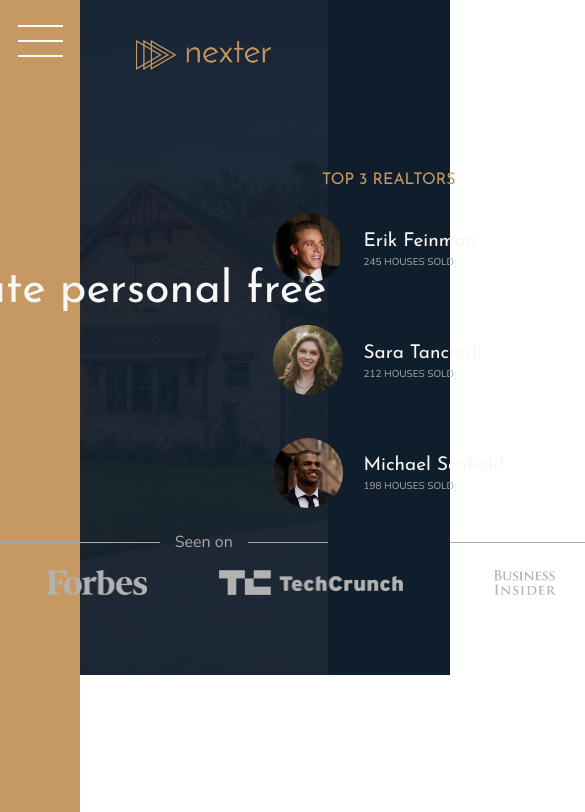
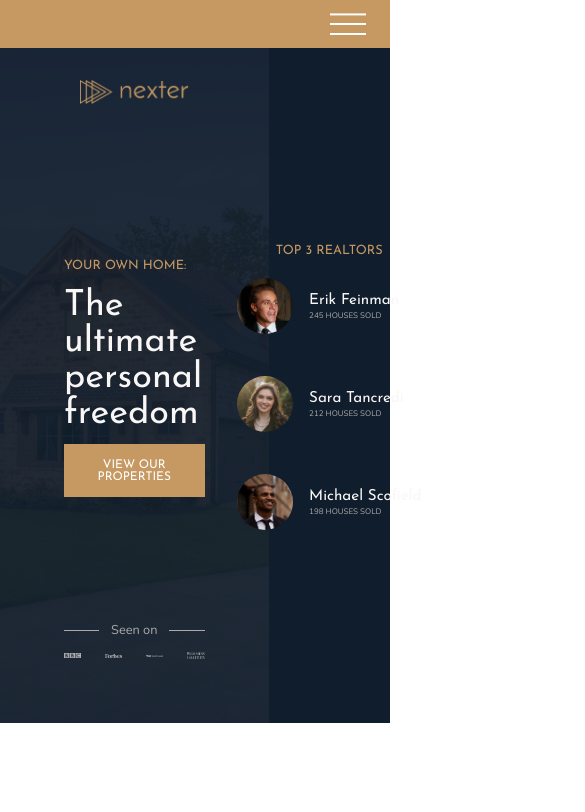
Before and after one commit to loxt/nexter, a website: page index.html in a window 390 px wide. Shown: the top 812 px of the page, 585 px wide, since content can reach past the window. Drawn offline with nearby package versions, Linux system fonts and the light colour scheme.

Commit message:
feat: add media queries 1

```diff
--- a/css/style.css
+++ b/css/style.css
@@ -8,6 +8,9 @@
 html {
   box-sizing: border-box;
   font-size: 62.5%; }
+  @media only screen and (max-width: 75em) {
+    html {
+      font-size: 50%; } }
 
 body {
   font-family: "Nunito", sans-serif;
@@ -19,6 +22,10 @@ body {
   display: grid;
   grid-template-rows: 80vh min-content 40vw repeat(3, min-content);
   grid-template-columns: [sidebar-start] 8rem [sidebar-end full-start] minmax(6rem, 1fr) [center-start] repeat(8, [col-start] minmax(min-content, 14rem) [col-end]) [center-end] minmax(6rem, 1fr) [full-end]; }
+  @media only screen and (max-width: 62.5em) {
+    .container {
+      grid-template-rows: 6rem 80vh min-content 40vw repeat(3, min-content);
+      grid-template-columns: [full-start] minmax(6rem, 1fr) [center-start] repeat(8, [col-start] minmax(min-content, 14rem) [col-end]) [center-end] minmax(6rem, 1fr) [full-end]; } }
 
 .heading-1, .heading-2, .heading-3, .heading-4 {
   font-family: "Josefin Sans", sans-serif;
@@ -86,6 +93,12 @@ body {
   grid-row: 1 / -1;
   display: flex;
   justify-content: center; }
+  @media only screen and (max-width: 62.5em) {
+    .sidebar {
+      grid-column: 1 / -1;
+      grid-row: 1 / 2;
+      justify-content: flex-end;
+      align-items: center; } }
 
 .nav-btn {
   border: none;
@@ -104,6 +117,14 @@ body {
     transform: translateY(-1.5rem); }
   .nav-btn::after {
     transform: translateY(1.3rem); }
+  @media only screen and (max-width: 62.5em) {
+    .nav-btn {
+      margin-top: 0;
+      margin-right: 3rem; }
+      .nav-btn::before {
+        transform: translateY(-1.2rem); }
+      .nav-btn::after {
+        transform: translateY(1rem); } }
 
 .header {
   background-color: #54483A;
@@ -114,8 +135,8 @@ body {
   padding: 8rem;
   padding-top: 4rem;
   display: grid;
-  grid-template-rows: 1fr min-content 6rem 1fr;
-  grid-template-columns: max-content;
+  grid-template-rows: 1fr min-content minmax(6rem, min-content) 1fr;
+  grid-template-columns: minmax(min-content, max-content);
   grid-row-gap: 1.5rem;
   justify-content: center; }
   .header__logo {
@@ -140,9 +161,11 @@ body {
     display: grid;
     grid-template-columns: repeat(4, 1fr);
     grid-column-gap: 3rem;
-    justify-items: center; }
+    justify-items: center;
+    align-items: center; }
     .header__seenon-logos img {
-      height: 2.5rem;
+      max-height: 2.5rem;
+      max-width: 100%;
       filter: brightness(70%); }
 
 .realtors {
```
